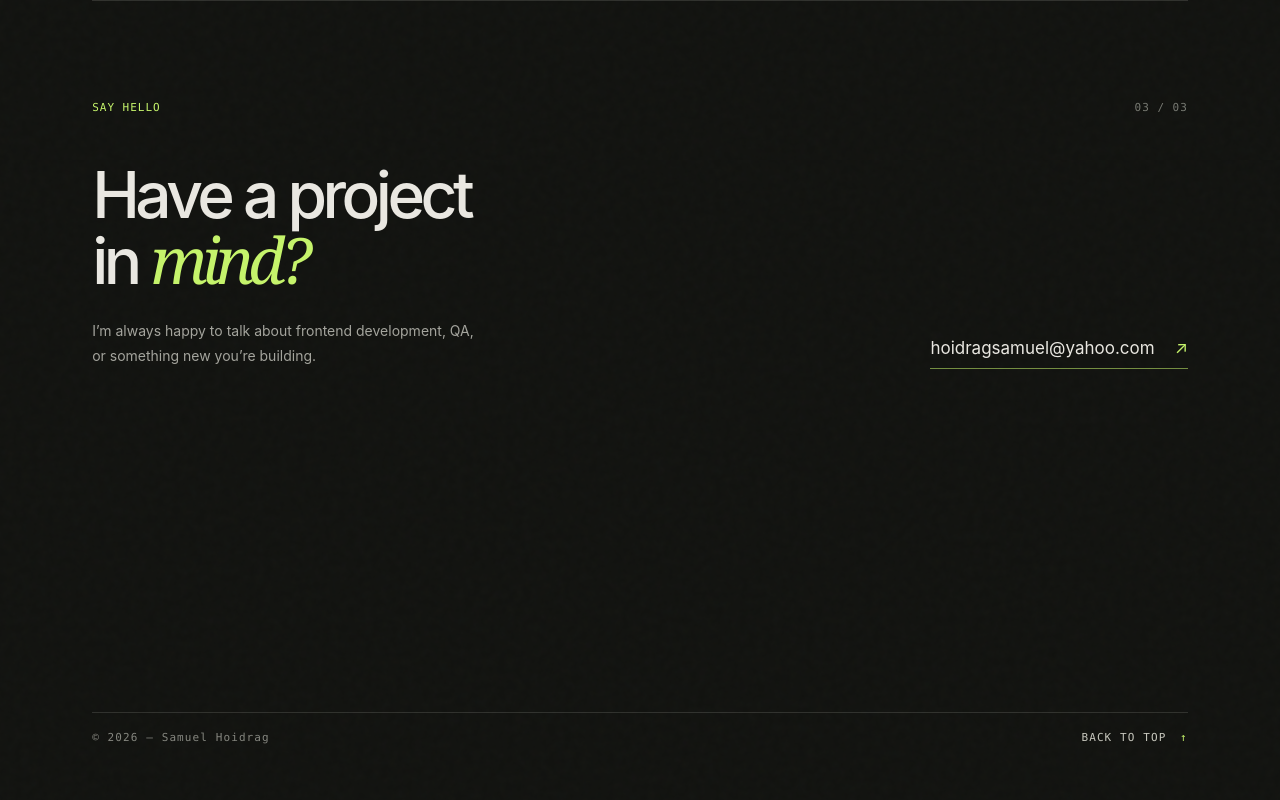
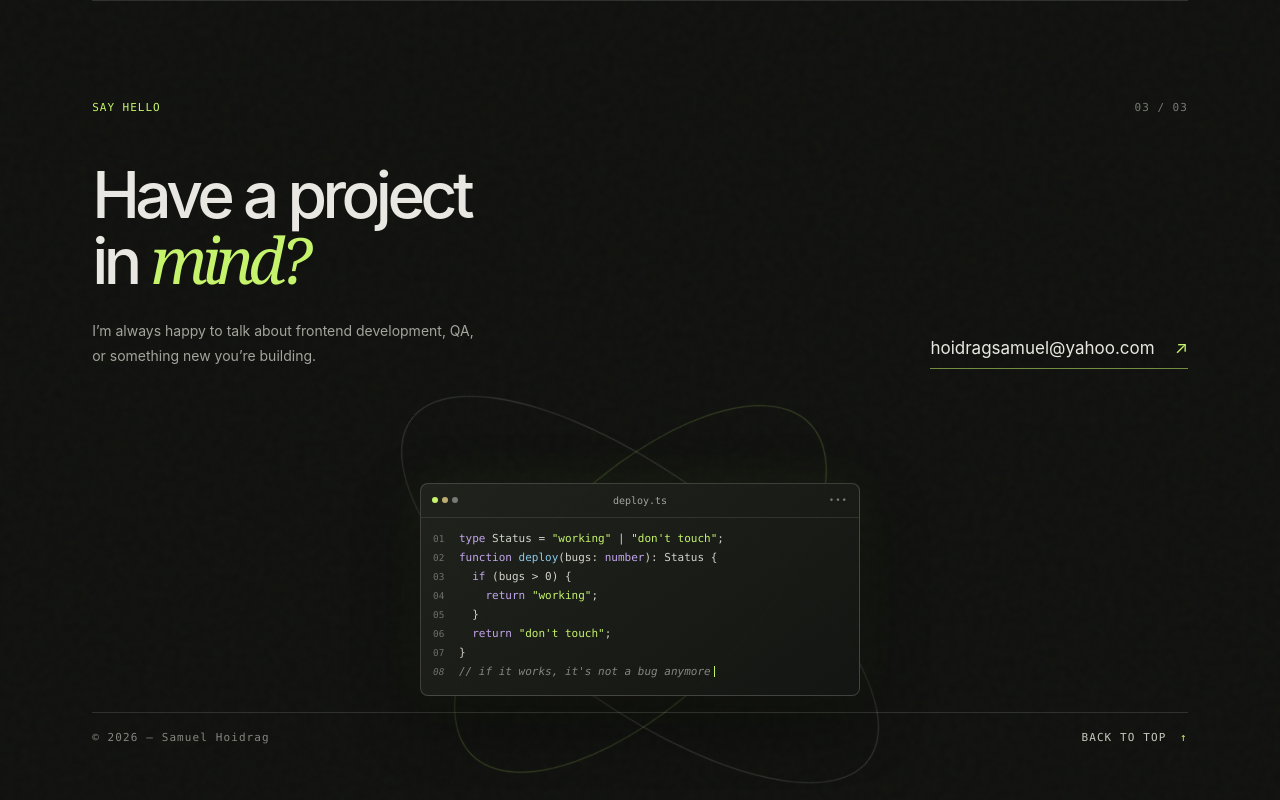
Before and after one commit to Hoidrag/portfolio, a React (Vite) app: page / in a window 1280 px wide. Shown: the part 2400-3200 px from the top of the page. Built offline with nearby package versions, Linux system fonts and the light colour scheme.

Commit message:
Add contact animation

```diff
--- a/src/App.css
+++ b/src/App.css
@@ -591,6 +591,74 @@ h1 {
   color: var(--accent);
 }
 
+.deploy-visual {
+  position: relative;
+  display: grid;
+  width: min(560px, 100%);
+  height: clamp(230px, 30vh, 300px);
+  place-items: center;
+  align-self: center;
+  margin: clamp(100px, 12vh, 150px) auto 0;
+  isolation: isolate;
+}
+
+.deploy-orbit {
+  position: absolute;
+  width: 100%;
+  height: 88%;
+  border: 1px solid rgba(233, 231, 225, 0.17);
+  border-radius: 50%;
+  pointer-events: none;
+}
+
+.deploy-orbit-outer {
+  transform: rotate(-18deg) scale(1.02, 1.08);
+}
+
+.deploy-orbit-inner {
+  width: 83%;
+  height: 100%;
+  border-color: rgba(197, 243, 107, 0.22);
+  transform: rotate(24deg) scale(1.02, 0.92);
+}
+
+.deploy-code-window {
+  z-index: 1;
+  width: min(440px, calc(100% - 72px));
+  max-width: none;
+}
+
+.deploy-code-lines {
+  display: grid;
+  gap: 5px;
+  padding: 14px 12px 16px;
+  color: #d3d1c8;
+  font-family: var(--mono);
+  font-size: clamp(8px, 1vw, 11px);
+  white-space: nowrap;
+}
+
+.deploy-code-line {
+  display: grid;
+  min-height: 14px;
+  grid-template-columns: 26px max-content;
+  align-items: center;
+}
+
+.deploy-code-comment {
+  color: #85867f;
+  font-style: italic;
+}
+
+.deploy-code-cursor {
+  display: inline-block;
+  width: 1px;
+  height: 1em;
+  margin-left: 3px;
+  vertical-align: -0.15em;
+  background: var(--accent);
+}
+
 .footer {
   margin-top: auto;
   padding-top: 18px;
@@ -739,6 +807,24 @@ a:focus-visible {
   .contact-link {
     margin-top: 8px;
   }
+
+  .deploy-visual {
+    width: 100%;
+    height: 250px;
+    margin-top: 100px;
+  }
+
+  .deploy-code-window {
+    width: calc(100% - 30px);
+  }
+
+  .deploy-code-lines {
+    font-size: 8px;
+  }
+
+  .deploy-orbit {
+    width: 96%;
+  }
 }
 
 @media (max-width: 380px) {
@@ -796,6 +882,51 @@ a:focus-visible {
   .orbit-outer {
     animation: orbit 32s linear infinite;
   }
+
+  .deploy-orbit-outer {
+    animation: deploy-orbit-rotate 40s linear infinite;
+  }
+
+  .deploy-orbit-inner {
+    animation: deploy-orbit-rotate-reverse 32s linear infinite;
+  }
+
+  .deploy-code-line {
+    clip-path: inset(0 100% 0 0);
+    animation: deploy-type 550ms steps(32, end) forwards;
+  }
+
+  .deploy-code-line-2 {
+    animation-delay: 400ms;
+  }
+
+  .deploy-code-line-3 {
+    animation-delay: 800ms;
+  }
+
+  .deploy-code-line-4 {
+    animation-delay: 1200ms;
+  }
+
+  .deploy-code-line-5 {
+    animation-delay: 1600ms;
+  }
+
+  .deploy-code-line-6 {
+    animation-delay: 2000ms;
+  }
+
+  .deploy-code-line-7 {
+    animation-delay: 2400ms;
+  }
+
+  .deploy-code-line-8 {
+    animation-delay: 2800ms;
+  }
+
+  .deploy-code-cursor {
+    animation: blink 1.1s 3.4s steps(2, start) infinite;
+  }
 }
 
 @keyframes blink {
@@ -819,3 +950,21 @@ a:focus-visible {
     transform: rotate(336deg) scaleY(0.78);
   }
 }
+
+@keyframes deploy-type {
+  to {
+    clip-path: inset(0 0 0 0);
+  }
+}
+
+@keyframes deploy-orbit-rotate {
+  to {
+    transform: rotate(342deg) scale(1.02, 1.08);
+  }
+}
+
+@keyframes deploy-orbit-rotate-reverse {
+  to {
+    transform: rotate(-336deg) scale(1.02, 0.92);
+  }
+}
--- a/src/App.tsx
+++ b/src/App.tsx
@@ -226,6 +226,77 @@ function App() {
             <span aria-hidden="true">↗</span>
           </a>
         </div>
+        <div className="deploy-visual">
+          <div className="deploy-orbit deploy-orbit-outer" aria-hidden="true" />
+          <div className="deploy-orbit deploy-orbit-inner" aria-hidden="true" />
+          <div className="code-window deploy-code-window">
+            <div className="code-window-bar">
+              <span className="window-dots" aria-hidden="true">
+                <i />
+                <i />
+                <i />
+              </span>
+              <span>deploy.ts</span>
+              <span className="window-menu" aria-hidden="true">
+                •••
+              </span>
+            </div>
+            <div className="deploy-code-lines">
+              <div className="deploy-code-line deploy-code-line-1">
+                <span className="line-number">01</span>
+                <span>
+                  <span className="code-purple">type</span> Status ={' '}
+                  <span className="code-green">"working"</span> |{' '}
+                  <span className="code-green">"don't touch"</span>;
+                </span>
+              </div>
+              <div className="deploy-code-line deploy-code-line-2">
+                <span className="line-number">02</span>
+                <span>
+                  <span className="code-purple">function</span>{' '}
+                  <span className="code-blue">deploy</span>(bugs:{' '}
+                  <span className="code-purple">number</span>): Status {'{'}
+                </span>
+              </div>
+              <div className="deploy-code-line deploy-code-line-3">
+                <span className="line-number">03</span>
+                <span>
+                  &nbsp;&nbsp;<span className="code-purple">if</span> (bugs &gt;
+                  0) {'{'}
+                </span>
+              </div>
+              <div className="deploy-code-line deploy-code-line-4">
+                <span className="line-number">04</span>
+                <span>
+                  &nbsp;&nbsp;&nbsp;&nbsp;<span className="code-purple">return</span>{' '}
+                  <span className="code-green">"working"</span>;
+                </span>
+              </div>
+              <div className="deploy-code-line deploy-code-line-5">
+                <span className="line-number">05</span>
+                <span>&nbsp;&nbsp;{'}'}</span>
+              </div>
+              <div className="deploy-code-line deploy-code-line-6">
+                <span className="line-number">06</span>
+                <span>
+                  &nbsp;&nbsp;<span className="code-purple">return</span>{' '}
+                  <span className="code-green">"don't touch"</span>;
+                </span>
+              </div>
+              <div className="deploy-code-line deploy-code-line-7">
+                <span className="line-number">07</span>
+                <span>{'}'}</span>
+              </div>
+              <div className="deploy-code-line deploy-code-line-8 deploy-code-comment">
+                <span className="line-number">08</span>
+                <span>
+                  // if it works, it's not a bug anymore
+                  <span className="deploy-code-cursor" />
+                </span>
+              </div>
+            </div>
+          </div>
+        </div>
         <footer className="footer">
           <span>© 2026 — Samuel Hoidrag</span>
           <a className="footer-location" href="#home">
```
